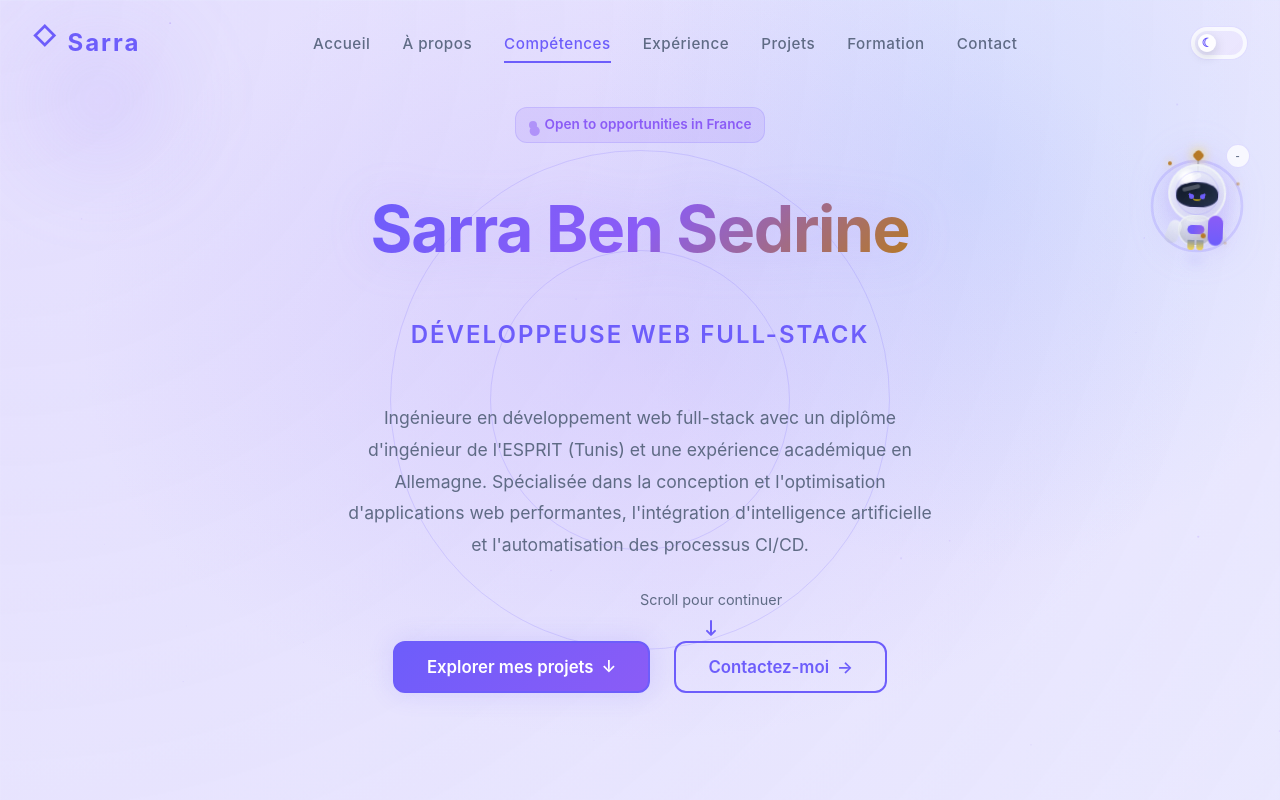
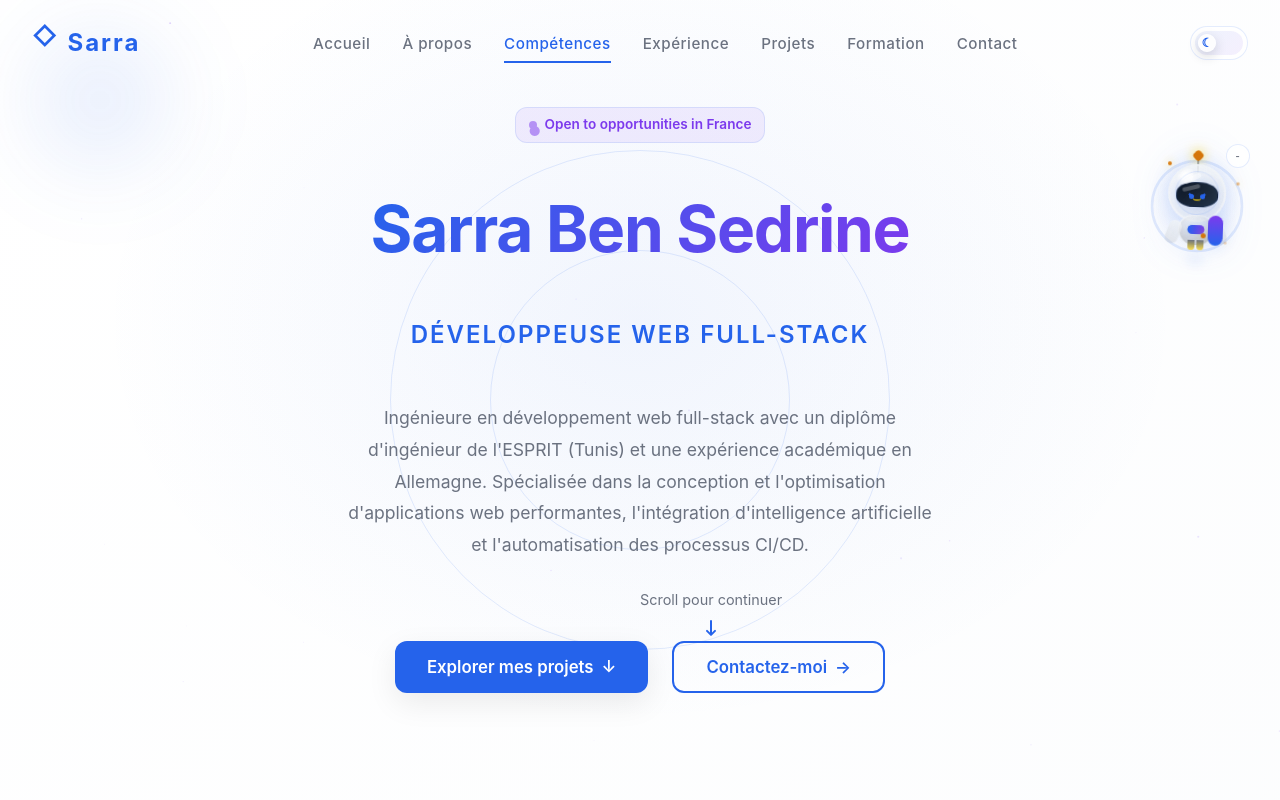
Before and after one commit to sarrabs22/Portfolio, a React (Vite) app: page / in a window 1280 px wide. Shown: the top 800 px of the page. Built offline with nearby package versions, Linux system fonts and the light colour scheme.

Commit message:
refactor design

```diff
--- a/src/styles/About.css
+++ b/src/styles/About.css
@@ -33,28 +33,8 @@
 
 .constellation-line {
   width: 40px;
-  height: 1px;
-  background: linear-gradient(90deg, transparent, var(--electric-blue), transparent);
-}
-
-.constellation-line::before,
-.constellation-line::after {
-  content: '';
-  width: 4px;
-  height: 4px;
+  height: 2px;
   background: var(--electric-blue);
-  border-radius: 50%;
-  position: absolute;
-  top: 50%;
-  transform: translateY(-50%);
-}
-
-.constellation-line::before {
-  left: -10px;
-}
-
-.constellation-line::after {
-  right: -10px;
 }
 
 /* Two Column Layout */
--- a/src/styles/Experience.css
+++ b/src/styles/Experience.css
@@ -42,7 +42,7 @@
   background: var(--electric-blue);
   border-radius: 50%;
   border: 2px solid var(--cosmic-dark);
-  box-shadow: 0 0 12px var(--accent-glow);
+  box-shadow: 0 0 8px rgba(59, 130, 246, 0.3);
   transition: all 0.3s ease;
   cursor: pointer;
 }
@@ -52,7 +52,7 @@
   height: 20px;
   margin-top: -2px;
   margin-bottom: -2px;
-  box-shadow: 0 0 22px var(--accent-glow);
+  box-shadow: 0 0 16px rgba(59, 130, 246, 0.4);
 }
 
 .timeline-line {
--- a/src/styles/Hero.css
+++ b/src/styles/Hero.css
@@ -59,11 +59,11 @@
 
 .hero-title {
   margin: 0;
-  background: linear-gradient(135deg, var(--electric-blue), var(--purple-accent), var(--gold-accent));
+  color: var(--star-white);
+  background: linear-gradient(135deg, var(--electric-blue), var(--purple-accent));
   background-clip: text;
   -webkit-background-clip: text;
   -webkit-text-fill-color: transparent;
-  filter: drop-shadow(0 0 24px var(--accent-glow));
 }
 
 .gradient-text {
--- a/src/styles/Navigation.css
+++ b/src/styles/Navigation.css
@@ -41,7 +41,6 @@
 
 .nav-logo:hover {
   color: var(--gold-accent);
-  text-shadow: 0 0 14px var(--accent-glow);
 }
 
 .logo-icon {
--- a/src/styles/index.css
+++ b/src/styles/index.css
@@ -13,42 +13,37 @@ html {
 }
 
 :root {
-  /* Deep Cosmic Night fallback */
-  --cosmic-dark: #070a1a;
-  --cosmic-navy: #10142a;
-  --cosmic-lighter: #1e1b4b;
-  --star-white: #f8fafc;
-  --electric-blue: #22d3ee;
+  /* Modern Dark Theme */
+  --cosmic-dark: #0f1419;
+  --cosmic-navy: #151b28;
+  --cosmic-lighter: #1a2332;
+  --star-white: #f5f7fa;
+  --electric-blue: #3b82f6;
   --purple-accent: #8b5cf6;
-  --gold-accent: #facc15;
-  --silver: #b8c1d9;
-  --text-primary: #f8fafc;
-  --text-secondary: #b8c1d9;
-  --border-color: rgba(139, 92, 246, 0.25);
-  --page-bg:
-    radial-gradient(circle at top right, rgba(139, 92, 246, 0.28), transparent 35%),
-    radial-gradient(circle at bottom left, rgba(34, 211, 238, 0.16), transparent 40%),
-    linear-gradient(135deg, #070a1a 0%, #111827 45%, #1e1b4b 100%);
-  --section-soft-bg: rgba(34, 211, 238, 0.045);
-  --surface-card: rgba(15, 23, 42, 0.72);
-  --surface-card-hover: rgba(30, 27, 75, 0.72);
-  --surface-elevated: rgba(15, 23, 42, 0.86);
-  --surface-input: rgba(15, 23, 42, 0.58);
-  --accent-soft: rgba(139, 92, 246, 0.16);
-  --accent-soft-hover: rgba(139, 92, 246, 0.24);
-  --accent-cyan-soft: rgba(34, 211, 238, 0.14);
-  --accent-cyan-hover: rgba(34, 211, 238, 0.22);
-  --accent-glow: rgba(192, 132, 252, 0.42);
-  --shadow-soft: 0 18px 45px rgba(0, 0, 0, 0.32);
-  --shadow-glow: 0 0 26px rgba(139, 92, 246, 0.26);
-  --nav-bg: rgba(7, 10, 26, 0.82);
-  --mobile-menu-bg: rgba(7, 10, 26, 0.96);
-  --hero-glow:
-    radial-gradient(ellipse at 50% 46%, rgba(139, 92, 246, 0.18) 0%, transparent 58%),
-    radial-gradient(circle at 72% 20%, rgba(34, 211, 238, 0.1), transparent 32%);
-  --card-gradient: linear-gradient(135deg, rgba(34, 211, 238, 0.09), rgba(139, 92, 246, 0.08));
-  --card-gradient-hover: linear-gradient(135deg, rgba(34, 211, 238, 0.14), rgba(139, 92, 246, 0.14));
-  --focus-ring: rgba(250, 204, 21, 0.72);
+  --gold-accent: #f59e0b;
+  --silver: #9ca3af;
+  --text-primary: #f5f7fa;
+  --text-secondary: #9ca3af;
+  --border-color: rgba(59, 130, 246, 0.15);
+  --page-bg: linear-gradient(135deg, #0f1419 0%, #1a2332 50%, #0f1419 100%);
+  --section-soft-bg: rgba(59, 130, 246, 0.03);
+  --surface-card: rgba(30, 41, 59, 0.6);
+  --surface-card-hover: rgba(30, 41, 59, 0.8);
+  --surface-elevated: rgba(30, 41, 59, 0.85);
+  --surface-input: rgba(30, 41, 59, 0.5);
+  --accent-soft: rgba(139, 92, 246, 0.1);
+  --accent-soft-hover: rgba(139, 92, 246, 0.16);
+  --accent-cyan-soft: rgba(59, 130, 246, 0.1);
+  --accent-cyan-hover: rgba(59, 130, 246, 0.16);
+  --accent-glow: rgba(59, 130, 246, 0.2);
+  --shadow-soft: 0 10px 30px rgba(0, 0, 0, 0.25);
+  --shadow-glow: 0 0 20px rgba(59, 130, 246, 0.15);
+  --nav-bg: rgba(15, 20, 25, 0.75);
+  --mobile-menu-bg: rgba(15, 20, 25, 0.95);
+  --hero-glow: radial-gradient(ellipse at 50% 40%, rgba(59, 130, 246, 0.08) 0%, transparent 60%);
+  --card-gradient: linear-gradient(135deg, rgba(59, 130, 246, 0.05), rgba(139, 92, 246, 0.04));
+  --card-gradient-hover: linear-gradient(135deg, rgba(59, 130, 246, 0.1), rgba(139, 92, 246, 0.1));
+  --focus-ring: rgba(59, 130, 246, 0.6);
 
   /* Spacing */
   --spacing-xs: 0.5rem;
@@ -70,84 +65,74 @@ html {
   --radius-xl: 1.5rem;
 }
 
-/* Soft Cosmic Day */
+/* Light Theme */
 :root[data-theme="light"],
 [data-theme="light"] {
-  --cosmic-dark: #f8faff;
-  --cosmic-navy: #eef2ff;
-  --cosmic-lighter: #f5f3ff;
-  --star-white: #172033;
-  --electric-blue: #6d5dfb;
-  --purple-accent: #8b5cf6;
-  --gold-accent: #b7791f;
-  --silver: #8a95ad;
-  --text-primary: #172033;
-  --text-secondary: #5f6b85;
-  --border-color: rgba(109, 93, 251, 0.18);
-  --page-bg:
-    radial-gradient(circle at top left, rgba(167, 139, 250, 0.25), transparent 35%),
-    radial-gradient(circle at bottom right, rgba(96, 165, 250, 0.18), transparent 40%),
-    linear-gradient(135deg, #f8faff 0%, #eef2ff 45%, #f5f3ff 100%);
-  --section-soft-bg: rgba(255, 255, 255, 0.34);
-  --surface-card: rgba(255, 255, 255, 0.75);
-  --surface-card-hover: rgba(255, 255, 255, 0.9);
-  --surface-elevated: rgba(255, 255, 255, 0.88);
-  --surface-input: rgba(255, 255, 255, 0.62);
-  --accent-soft: rgba(139, 92, 246, 0.12);
-  --accent-soft-hover: rgba(139, 92, 246, 0.18);
-  --accent-cyan-soft: rgba(109, 93, 251, 0.1);
-  --accent-cyan-hover: rgba(109, 93, 251, 0.16);
-  --accent-glow: rgba(167, 139, 250, 0.22);
-  --shadow-soft: 0 18px 42px rgba(71, 85, 105, 0.14);
-  --shadow-glow: 0 0 26px rgba(109, 93, 251, 0.16);
-  --nav-bg: rgba(248, 250, 255, 0.78);
-  --mobile-menu-bg: rgba(248, 250, 255, 0.94);
-  --hero-glow:
-    radial-gradient(ellipse at 50% 42%, rgba(167, 139, 250, 0.22) 0%, transparent 62%),
-    radial-gradient(circle at 76% 22%, rgba(96, 165, 250, 0.16), transparent 34%);
-  --card-gradient: linear-gradient(135deg, rgba(255, 255, 255, 0.72), rgba(238, 242, 255, 0.62));
-  --card-gradient-hover: linear-gradient(135deg, rgba(255, 255, 255, 0.92), rgba(245, 243, 255, 0.8));
-  --focus-ring: rgba(109, 93, 251, 0.58);
+  --cosmic-dark: #ffffff;
+  --cosmic-navy: #f8fafc;
+  --cosmic-lighter: #f1f5f9;
+  --star-white: #1a202c;
+  --electric-blue: #2563eb;
+  --purple-accent: #7c3aed;
+  --gold-accent: #d97706;
+  --silver: #6b7280;
+  --text-primary: #1a202c;
+  --text-secondary: #6b7280;
+  --border-color: rgba(37, 99, 235, 0.12);
+  --page-bg: linear-gradient(135deg, #ffffff 0%, #f8fafc 50%, #f1f5f9 100%);
+  --section-soft-bg: rgba(37, 99, 235, 0.03);
+  --surface-card: rgba(255, 255, 255, 0.8);
+  --surface-card-hover: rgba(255, 255, 255, 0.95);
+  --surface-elevated: rgba(255, 255, 255, 0.92);
+  --surface-input: rgba(255, 255, 255, 0.7);
+  --accent-soft: rgba(124, 58, 237, 0.08);
+  --accent-soft-hover: rgba(124, 58, 237, 0.14);
+  --accent-cyan-soft: rgba(37, 99, 235, 0.08);
+  --accent-cyan-hover: rgba(37, 99, 235, 0.14);
+  --accent-glow: rgba(37, 99, 235, 0.15);
+  --shadow-soft: 0 10px 30px rgba(0, 0, 0, 0.08);
+  --shadow-glow: 0 0 20px rgba(37, 99, 235, 0.12);
+  --nav-bg: rgba(248, 250, 252, 0.8);
+  --mobile-menu-bg: rgba(248, 250, 252, 0.95);
+  --hero-glow: radial-gradient(ellipse at 50% 40%, rgba(37, 99, 235, 0.06) 0%, transparent 60%);
+  --card-gradient: linear-gradient(135deg, rgba(37, 99, 235, 0.04), rgba(124, 58, 237, 0.04));
+  --card-gradient-hover: linear-gradient(135deg, rgba(37, 99, 235, 0.08), rgba(124, 58, 237, 0.08));
+  --focus-ring: rgba(37, 99, 235, 0.5);
 }
 
-/* Deep Cosmic Night */
+/* Dark Theme */
 :root[data-theme="dark"],
 [data-theme="dark"] {
-  --cosmic-dark: #070a1a;
-  --cosmic-navy: #10142a;
-  --cosmic-lighter: #1e1b4b;
-  --star-white: #f8fafc;
-  --electric-blue: #22d3ee;
+  --cosmic-dark: #0f1419;
+  --cosmic-navy: #151b28;
+  --cosmic-lighter: #1a2332;
+  --star-white: #f5f7fa;
+  --electric-blue: #3b82f6;
   --purple-accent: #8b5cf6;
-  --gold-accent: #facc15;
-  --silver: #b8c1d9;
-  --text-primary: #f8fafc;
-  --text-secondary: #b8c1d9;
-  --border-color: rgba(139, 92, 246, 0.25);
-  --page-bg:
-    radial-gradient(circle at top right, rgba(139, 92, 246, 0.28), transparent 35%),
-    radial-gradient(circle at bottom left, rgba(34, 211, 238, 0.16), transparent 40%),
-    linear-gradient(135deg, #070a1a 0%, #111827 45%, #1e1b4b 100%);
-  --section-soft-bg: rgba(34, 211, 238, 0.045);
-  --surface-card: rgba(15, 23, 42, 0.72);
-  --surface-card-hover: rgba(30, 27, 75, 0.72);
-  --surface-elevated: rgba(15, 23, 42, 0.86);
-  --surface-input: rgba(15, 23, 42, 0.58);
-  --accent-soft: rgba(139, 92, 246, 0.16);
-  --accent-soft-hover: rgba(139, 92, 246, 0.24);
-  --accent-cyan-soft: rgba(34, 211, 238, 0.14);
-  --accent-cyan-hover: rgba(34, 211, 238, 0.22);
-  --accent-glow: rgba(192, 132, 252, 0.42);
-  --shadow-soft: 0 18px 45px rgba(0, 0, 0, 0.32);
-  --shadow-glow: 0 0 26px rgba(139, 92, 246, 0.26);
-  --nav-bg: rgba(7, 10, 26, 0.82);
-  --mobile-menu-bg: rgba(7, 10, 26, 0.96);
-  --hero-glow:
-    radial-gradient(ellipse at 50% 46%, rgba(139, 92, 246, 0.18) 0%, transparent 58%),
-    radial-gradient(circle at 72% 20%, rgba(34, 211, 238, 0.1), transparent 32%);
-  --card-gradient: linear-gradient(135deg, rgba(34, 211, 238, 0.09), rgba(139, 92, 246, 0.08));
-  --card-gradient-hover: linear-gradient(135deg, rgba(34, 211, 238, 0.14), rgba(139, 92, 246, 0.14));
-  --focus-ring: rgba(250, 204, 21, 0.72);
+  --gold-accent: #f59e0b;
+  --silver: #9ca3af;
+  --text-primary: #f5f7fa;
+  --text-secondary: #9ca3af;
+  --border-color: rgba(59, 130, 246, 0.15);
+  --page-bg: linear-gradient(135deg, #0f1419 0%, #1a2332 50%, #0f1419 100%);
+  --section-soft-bg: rgba(59, 130, 246, 0.03);
+  --surface-card: rgba(30, 41, 59, 0.6);
+  --surface-card-hover: rgba(30, 41, 59, 0.8);
+  --surface-elevated: rgba(30, 41, 59, 0.85);
+  --surface-input: rgba(30, 41, 59, 0.5);
+  --accent-soft: rgba(139, 92, 246, 0.1);
+  --accent-soft-hover: rgba(139, 92, 246, 0.16);
+  --accent-cyan-soft: rgba(59, 130, 246, 0.1);
+  --accent-cyan-hover: rgba(59, 130, 246, 0.16);
+  --accent-glow: rgba(59, 130, 246, 0.2);
+  --shadow-soft: 0 10px 30px rgba(0, 0, 0, 0.25);
+  --shadow-glow: 0 0 20px rgba(59, 130, 246, 0.15);
+  --nav-bg: rgba(15, 20, 25, 0.75);
+  --mobile-menu-bg: rgba(15, 20, 25, 0.95);
+  --hero-glow: radial-gradient(ellipse at 50% 40%, rgba(59, 130, 246, 0.08) 0%, transparent 60%);
+  --card-gradient: linear-gradient(135deg, rgba(59, 130, 246, 0.05), rgba(139, 92, 246, 0.04));
+  --card-gradient-hover: linear-gradient(135deg, rgba(59, 130, 246, 0.1), rgba(139, 92, 246, 0.1));
+  --focus-ring: rgba(59, 130, 246, 0.6);
 }
 
 body {
@@ -259,15 +244,16 @@ textarea:focus-visible {
 }
 
 .btn-primary {
-  background: linear-gradient(135deg, var(--electric-blue), var(--purple-accent));
+  background: var(--electric-blue);
   color: #ffffff;
-  border: 2px solid var(--electric-blue);
-  box-shadow: var(--shadow-glow);
+  border: none;
+  box-shadow: var(--shadow-soft);
 }
 
 .btn-primary:hover {
-  box-shadow: var(--shadow-glow), 0 14px 30px var(--accent-glow);
+  box-shadow: var(--shadow-soft), 0 8px 20px rgba(59, 130, 246, 0.2);
   transform: translateY(-2px);
+  background: #2563eb;
 }
 
 .btn-secondary {
@@ -278,7 +264,7 @@ textarea:focus-visible {
 
 .btn-secondary:hover {
   background: var(--accent-cyan-soft);
-  box-shadow: var(--shadow-glow);
+  box-shadow: var(--shadow-soft);
   transform: translateY(-2px);
 }
 
```
Also changed, not shown: src/App.css (+7 -10 lines).
